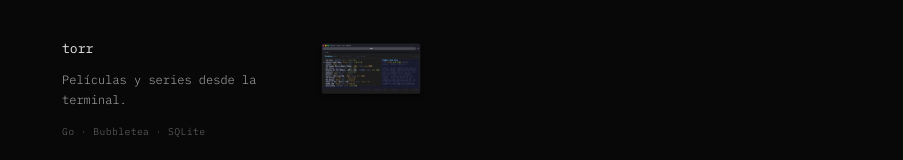
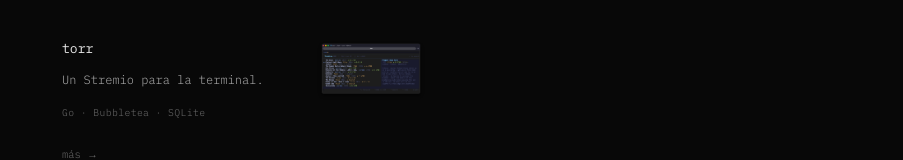
Before and after one commit to amarazzi/axel-is-bored, a Next.js app: page / in a window 1280 px wide. Shown: the part 1042-1202 px from the top of the page, without its empty margins (188-1091 px from the left). Built offline with nearby package versions, Linux system fonts and the light colour scheme; no server answers.

Commit message:
feat: update torr copy with user's text and new tagline

```diff
--- a/src/data/projects.ts
+++ b/src/data/projects.ts
@@ -214,8 +214,8 @@
   {
     id: "torr",
     name: "torr",
-    tagline: "Películas y series desde la terminal.",
-    tagline_en: "Movies and TV shows from the terminal.",
+    tagline: "Un Stremio para la terminal.",
+    tagline_en: "A Stremio for the terminal.",
     description:
       "Un cliente de streaming para la terminal de macOS. Buscás, explorás tendencias y reproducís películas y series directamente desde la línea de comandos, sin abrir el navegador.",
     description_en:
@@ -228,11 +228,11 @@
     body: [
       {
         type: "paragraph",
-        text: "Siempre quise una forma de ver lo que está de moda en películas y series sin tener que abrir Netflix, entrar a Letterboxd o scrollear Reddit. Algo que funcione desde la terminal, que es donde paso la mayor parte del tiempo.",
+        text: "Crecí con la película Hackers y siempre me gustaron las aplicaciones que se usan desde la terminal. Uso la línea de comandos y me siento como Trinity en Matrix usando map para escanear los puertos de un servidor. Y como uso mucho stremio y no encontré ninguna aplicación que hiciera eso mismo desde la terminal, le pedí al Claudito que me ayudara a hacerlo.",
       },
       {
         type: "paragraph",
-        text: "Así nace torr: un cliente de streaming interactivo para la terminal de macOS, hecho en Go con Bubbletea. Buscás, explorás tendencias y reproducís directo desde la línea de comandos.",
+        text: "Así es como nace torr, también uno de los nombres que me sugirió Claudio. Es un cliente de streaming para la terminal de macOS, hecho en Go con Bubbletea.",
       },
       {
         type: "heading",
@@ -240,7 +240,7 @@
       },
       {
         type: "paragraph",
-        text: "Abrís torr y tenés una interfaz interactiva en la terminal con lo que está trending en películas y series según TMDB. Podés buscar por título, filtrar por tipo de contenido, ver detalles, elegir calidad de stream y reproducir con IINA, VLC o QuickTime. Todo con el teclado, sin salir de la terminal.",
+        text: "Abrís torr y tenés una interfaz interactiva en la terminal con lo que está trending en películas y series según TMDB. Podés buscar por título, filtrar por tipo de contenido, ver detalles, elegir calidad de stream y reproducir con VLC, IINA o QuickTime. Todo con el teclado, sin salir de la terminal.",
       },
       {
         type: "heading",
@@ -250,9 +250,9 @@
         type: "list",
         items: [
           "Trending: películas y series populares del momento vía TMDB.",
-          "Búsqueda full-text con filtro por tipo (películas, series o todo).",
+          "Búsqueda con filtro por tipo (películas, series o todo).",
           "Selección de calidad: 4K hasta 480p, ordenado por seeders y tamaño.",
-          "Detección automática de reproductor: IINA, VLC o QuickTime.",
+          "Detección automática de reproductor: VLC, IINA o QuickTime.",
           "Watchlist y historial persistentes en SQLite.",
           "Continue watching: retomá donde lo dejaste.",
           "Subtítulos opcionales vía OpenSubtitles.",
@@ -265,7 +265,7 @@
       },
       {
         type: "paragraph",
-        text: "Porque paso mucho tiempo en la terminal y quería que encontrar algo para ver sea tan rápido como cualquier otro comando. Sin abrir el navegador, sin algoritmos, sin distracciones.",
+        text: "Porque paso mucho tiempo en la terminal y quería encontrar contenidos para ver directamente desde ahí.",
       },
     ],
     body_en: [
```
